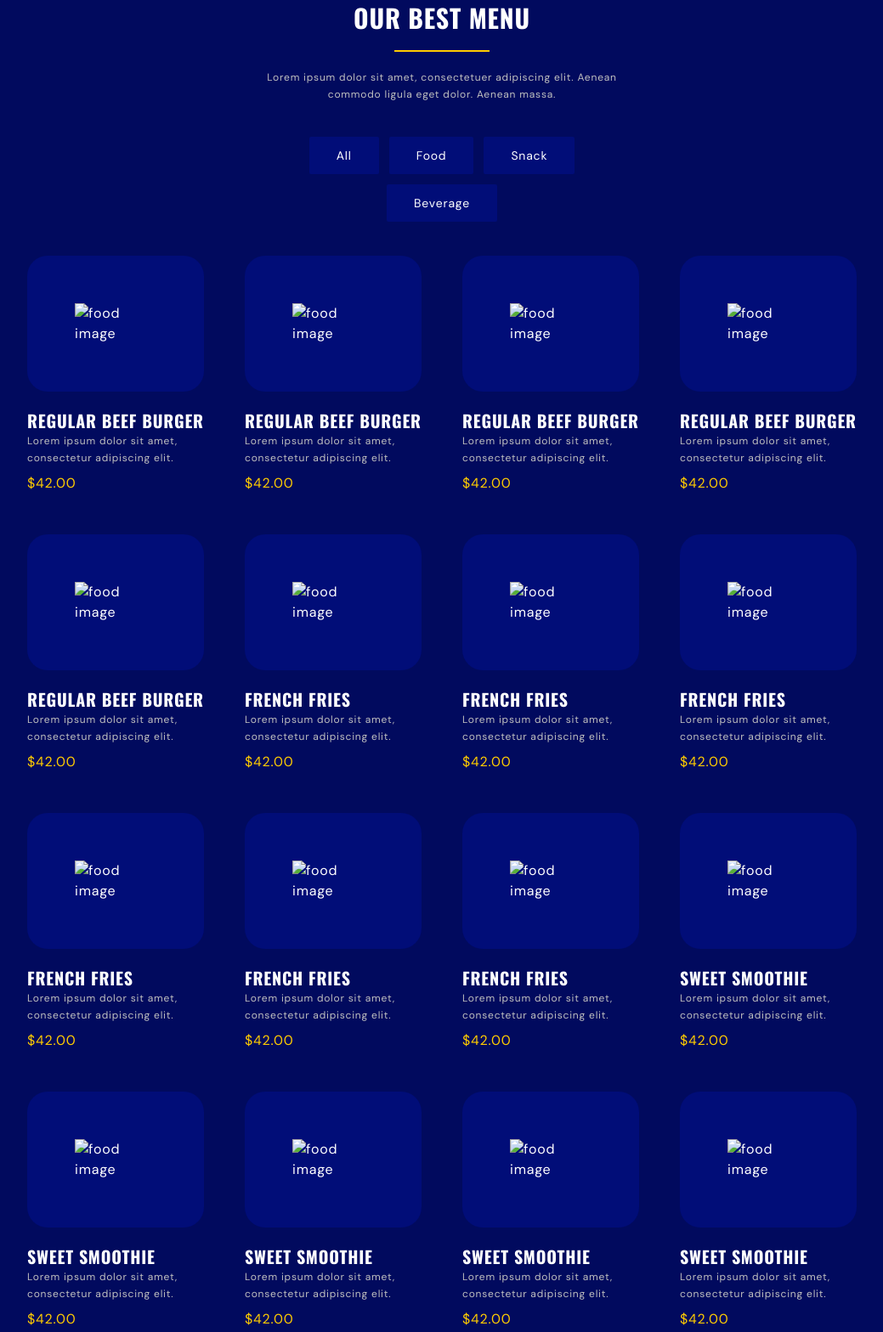
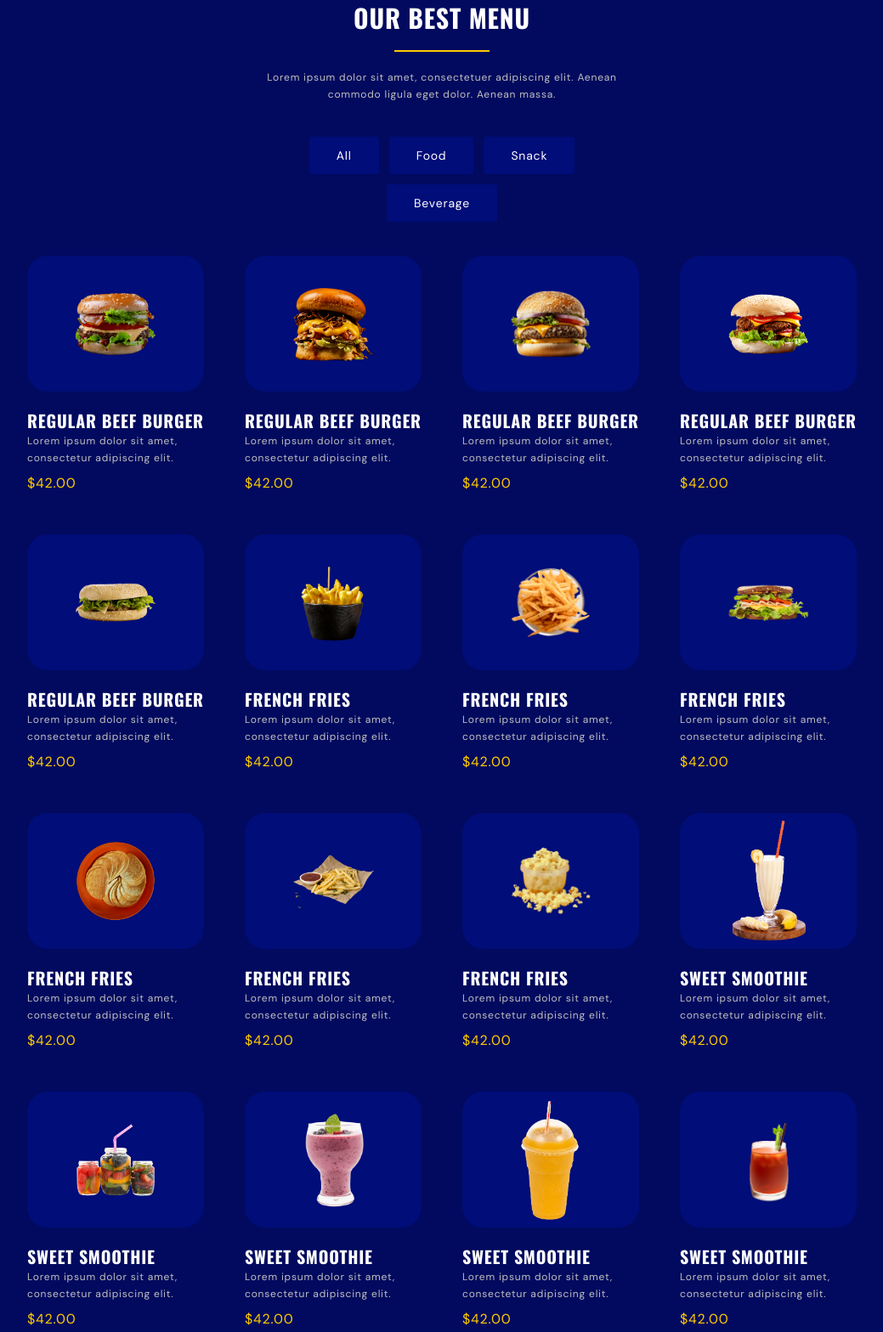
Before and after one commit to taybaBa/Tailwind-burger-shop, a website: page index.html in a window 1280 px wide. Shown: the part 1613-3181 px from the top of the page at 85% size, without its empty margins (120-1159 px from the left). Drawn offline with nearby package versions, Linux system fonts and the light colour scheme; files that its build step writes are made by us from their sources; the site is published under a folder, as on GitHub Pages, so addresses that start at the root find nothing.

```diff
--- a/index.html
+++ b/index.html
@@ -223,7 +223,7 @@
     <!---food-->
     <li class="item_wrap food">
       <div class="h-56 grid place-items-center bg-primaryColorLight rounded-3xl hover:bg-secondaryColor ease-linear duration-200 lg:h-40">
-        <img src="/src/img/burger-1.png" alt="food image" class="w-40 hover:scale-110 ease-linear duration-200 md:w-48 lg:w-24">
+        <img src="./src/img/burger-1.png" alt="food image" class="w-40 hover:scale-110 ease-linear duration-200 md:w-48 lg:w-24">
       </div>
       <div class="pt-5">
         <div class="mb-2">
@@ -236,7 +236,7 @@
      <!---burger2-->
      <li class="item_wrap food">
       <div class="h-56 grid place-items-center bg-primaryColorLight rounded-3xl hover:bg-secondaryColor ease-linear duration-200 lg:h-40">
-        <img src="/src/img/burger-2.png" alt="food image" class="w-40 hover:scale-110 ease-linear duration-200 md:w-48 lg:w-24">
+        <img src="./src/img/burger-2.png" alt="food image" class="w-40 hover:scale-110 ease-linear duration-200 md:w-48 lg:w-24">
       </div>
       <div class="pt-5">
         <div class="mb-2">
@@ -249,7 +249,7 @@
     <!---food3-->
     <li class="item_wrap food">
       <div class="h-56 grid place-items-center bg-primaryColorLight rounded-3xl hover:bg-secondaryColor ease-linear duration-200 lg:h-40">
-        <img src="/src/img/burger-3.png" alt="food image" class="w-40 hover:scale-110 ease-linear duration-200 md:w-48 lg:w-24">
+        <img src="./src/img/burger-3.png" alt="food image" class="w-40 hover:scale-110 ease-linear duration-200 md:w-48 lg:w-24">
       </div>
       <div class="pt-5">
         <div class="mb-2">
@@ -262,7 +262,7 @@
     <!---food4-->
     <li class="item_wrap food">
       <div class="h-56 grid place-items-center bg-primaryColorLight rounded-3xl hover:bg-secondaryColor ease-linear duration-200 lg:h-40">
-        <img src="/src/img/burger-4.png" alt="food image" class="w-40 hover:scale-110 ease-linear duration-200 md:w-48 lg:w-24">
+        <img src="./src/img/burger-4.png" alt="food image" class="w-40 hover:scale-110 ease-linear duration-200 md:w-48 lg:w-24">
       </div>
       <div class="pt-5">
         <div class="mb-2">
@@ -275,7 +275,7 @@
     <!---food5-->
     <li class="item_wrap food">
       <div class="h-56 grid place-items-center bg-primaryColorLight rounded-3xl hover:bg-secondaryColor ease-linear duration-200 lg:h-40">
-        <img src="/src/img/burger-5.png" alt="food image" class="w-40 hover:scale-110 ease-linear duration-200 md:w-48 lg:w-24">
+        <img src="./src/img/burger-5.png" alt="food image" class="w-40 hover:scale-110 ease-linear duration-200 md:w-48 lg:w-24">
       </div>
       <div class="pt-5">
         <div class="mb-2">
@@ -289,7 +289,7 @@
     <!------Snack items tabs-->
       <li class="item_wrap snack">
       <div class="h-56 grid place-items-center bg-primaryColorLight rounded-3xl hover:bg-secondaryColor ease-linear duration-200 lg:h-40">
-        <img src="/src/img/snack-1.png" alt="food image" class="w-40 hover:scale-110 ease-linear duration-200 md:w-48 lg:w-24">
+        <img src="./src/img/snack-1.png" alt="food image" class="w-40 hover:scale-110 ease-linear duration-200 md:w-48 lg:w-24">
       </div>
       <div class="pt-5">
         <div class="mb-2">
@@ -301,7 +301,7 @@
     </li>
     <li class="item_wrap snack">
       <div class="h-56 grid place-items-center bg-primaryColorLight rounded-3xl hover:bg-secondaryColor ease-linear duration-200 lg:h-40">
-        <img src="/src/img/snack-2.png" alt="food image" class="w-40 hover:scale-110 ease-linear duration-200 md:w-48 lg:w-24">
+        <img src="./src/img/snack-2.png" alt="food image" class="w-40 hover:scale-110 ease-linear duration-200 md:w-48 lg:w-24">
       </div>
       <div class="pt-5">
         <div class="mb-2">
@@ -313,7 +313,7 @@
     </li>
     <li class="item_wrap snack">
       <div class="h-56 grid place-items-center bg-primaryColorLight rounded-3xl hover:bg-secondaryColor ease-linear duration-200 lg:h-40">
-        <img src="/src/img/snack-3.png" alt="food image" class="w-40 hover:scale-110 ease-linear duration-200 md:w-48 lg:w-24">
+        <img src="./src/img/snack-3.png" alt="food image" class="w-40 hover:scale-110 ease-linear duration-200 md:w-48 lg:w-24">
       </div>
       <div class="pt-5">
         <div class="mb-2">
@@ -325,7 +325,7 @@
     </li>
     <li class="item_wrap snack">
       <div class="h-56 grid place-items-center bg-primaryColorLight rounded-3xl hover:bg-secondaryColor ease-linear duration-200 lg:h-40">
-        <img src="/src/img/snack-4.png" alt="food image" class="w-40 hover:scale-110 ease-linear duration-200 md:w-48 lg:w-24">
+        <img src="./src/img/snack-4.png" alt="food image" class="w-40 hover:scale-110 ease-linear duration-200 md:w-48 lg:w-24">
       </div>
       <div class="pt-5">
         <div class="mb-2">
@@ -337,7 +337,7 @@
     </li>
     <li class="item_wrap snack">
       <div class="h-56 grid place-items-center bg-primaryColorLight rounded-3xl hover:bg-secondaryColor ease-linear duration-200 lg:h-40">
-        <img src="/src/img/snack-5.png" alt="food image" class="w-40 hover:scale-110 ease-linear duration-200 md:w-48 lg:w-24">
+        <img src="./src/img/snack-5.png" alt="food image" class="w-40 hover:scale-110 ease-linear duration-200 md:w-48 lg:w-24">
       </div>
       <div class="pt-5">
         <div class="mb-2">
@@ -349,7 +349,7 @@
     </li>
     <li class="item_wrap snack">
       <div class="h-56 grid place-items-center bg-primaryColorLight rounded-3xl hover:bg-secondaryColor ease-linear duration-200 lg:h-40">
-        <img src="/src/img/snack-6.png" alt="food image" class="w-40 hover:scale-110 ease-linear duration-200 md:w-48 lg:w-24">
+        <img src="./src/img/snack-6.png" alt="food image" class="w-40 hover:scale-110 ease-linear duration-200 md:w-48 lg:w-24">
       </div>
       <div class="pt-5">
         <div class="mb-2">
@@ -363,7 +363,7 @@
      <!------beverge items tabs-->
      <li class="item_wrap beverage">
       <div class="h-56 grid place-items-center bg-primaryColorLight rounded-3xl hover:bg-secondaryColor ease-linear duration-200 lg:h-40">
-        <img src="/src/img/beverage-1.png" alt="food image" class="w-40 hover:scale-110 ease-linear duration-200 md:w-48 lg:w-24">
+        <img src="./src/img/beverage-1.png" alt="food image" class="w-40 hover:scale-110 ease-linear duration-200 md:w-48 lg:w-24">
       </div>
       <div class="pt-5">
         <div class="mb-2">
@@ -375,7 +375,7 @@
     </li>
     <li class="item_wrap beverage">
       <div class="h-56 grid place-items-center bg-primaryColorLight rounded-3xl hover:bg-secondaryColor ease-linear duration-200 lg:h-40">
-        <img src="/src/img/beverage-2.png" alt="food image" class="w-40 hover:scale-110 ease-linear duration-200 md:w-48 lg:w-24">
+        <img src="./src/img/beverage-2.png" alt="food image" class="w-40 hover:scale-110 ease-linear duration-200 md:w-48 lg:w-24">
       </div>
       <div class="pt-5">
         <div class="mb-2">
@@ -387,7 +387,7 @@
     </li>
     <li class="item_wrap beverage">
       <div class="h-56 grid place-items-center bg-primaryColorLight rounded-3xl hover:bg-secondaryColor ease-linear duration-200 lg:h-40">
-        <img src="/src/img/beverage-3.png" alt="food image" class="w-40 hover:scale-110 ease-linear duration-200 md:w-48 lg:w-24">
+        <img src="./src/img/beverage-3.png" alt="food image" class="w-40 hover:scale-110 ease-linear duration-200 md:w-48 lg:w-24">
       </div>
       <div class="pt-5">
         <div class="mb-2">
@@ -399,7 +399,7 @@
     </li>
     <li class="item_wrap beverage">
       <div class="h-56 grid place-items-center bg-primaryColorLight rounded-3xl hover:bg-secondaryColor ease-linear duration-200 lg:h-40">
-        <img src="/src/img/beverage-4.png" alt="food image" class="w-40 hover:scale-110 ease-linear duration-200 md:w-48 lg:w-24">
+        <img src="./src/img/beverage-4.png" alt="food image" class="w-40 hover:scale-110 ease-linear duration-200 md:w-48 lg:w-24">
       </div>
       <div class="pt-5">
         <div class="mb-2">
@@ -411,7 +411,7 @@
     </li>
     <li class="item_wrap beverage">
       <div class="h-56 grid place-items-center bg-primaryColorLight rounded-3xl hover:bg-secondaryColor ease-linear duration-200 lg:h-40">
-        <img src="/src/img/beverage-5.png" alt="food image" class="w-40 hover:scale-110 ease-linear duration-200 md:w-48 lg:w-24">
+        <img src="./src/img/beverage-5.png" alt="food image" class="w-40 hover:scale-110 ease-linear duration-200 md:w-48 lg:w-24">
       </div>
       <div class="pt-5">
         <div class="mb-2">
```
